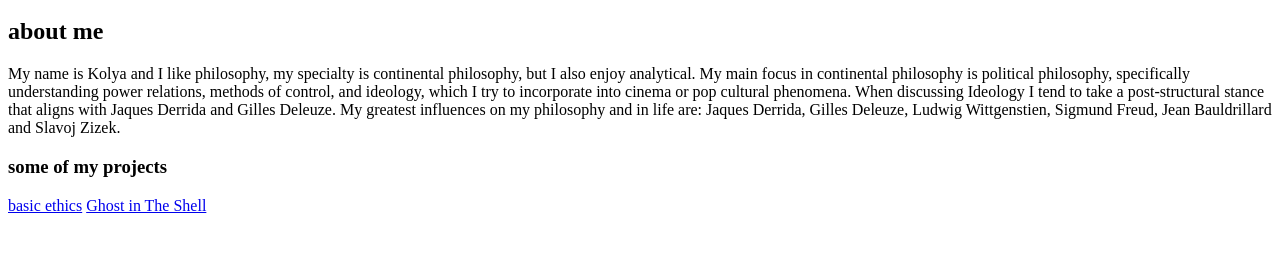
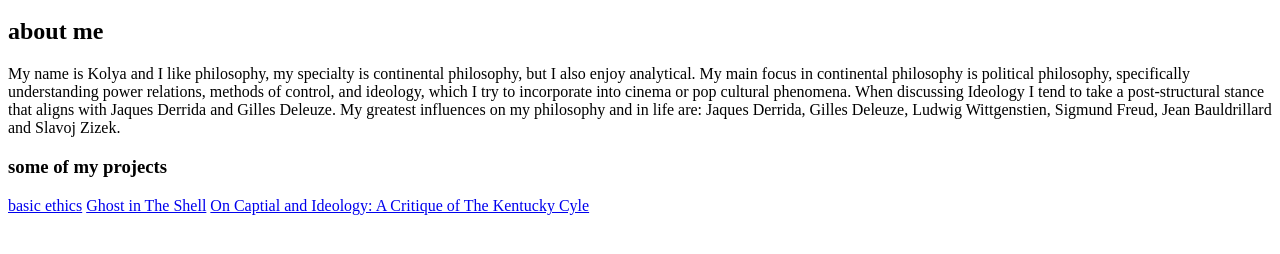
Before and after one commit to TractatusAnti-Oedipus/welcome, a plain HTML site: page index.html in a window 1280 px wide. Shown: the part 48-302 px from the top of the page. Drawn offline with Linux system fonts and the light colour scheme.

Commit message:
Update index.html

```diff
--- a/index.html
+++ b/index.html
@@ -9,5 +9,6 @@
       <h3>some of my projects</h3>
       <a href="basic ethics.html">basic ethics</a>
       <a href="Ghost in The Shell.html">Ghost in The Shell</a>
+      <a href="On Capital and Ideology A Critique of The Kentucky Cycle.html">On Captial and Ideology: A Critique of The Kentucky Cyle</a>
   </body>
 </html>
```
